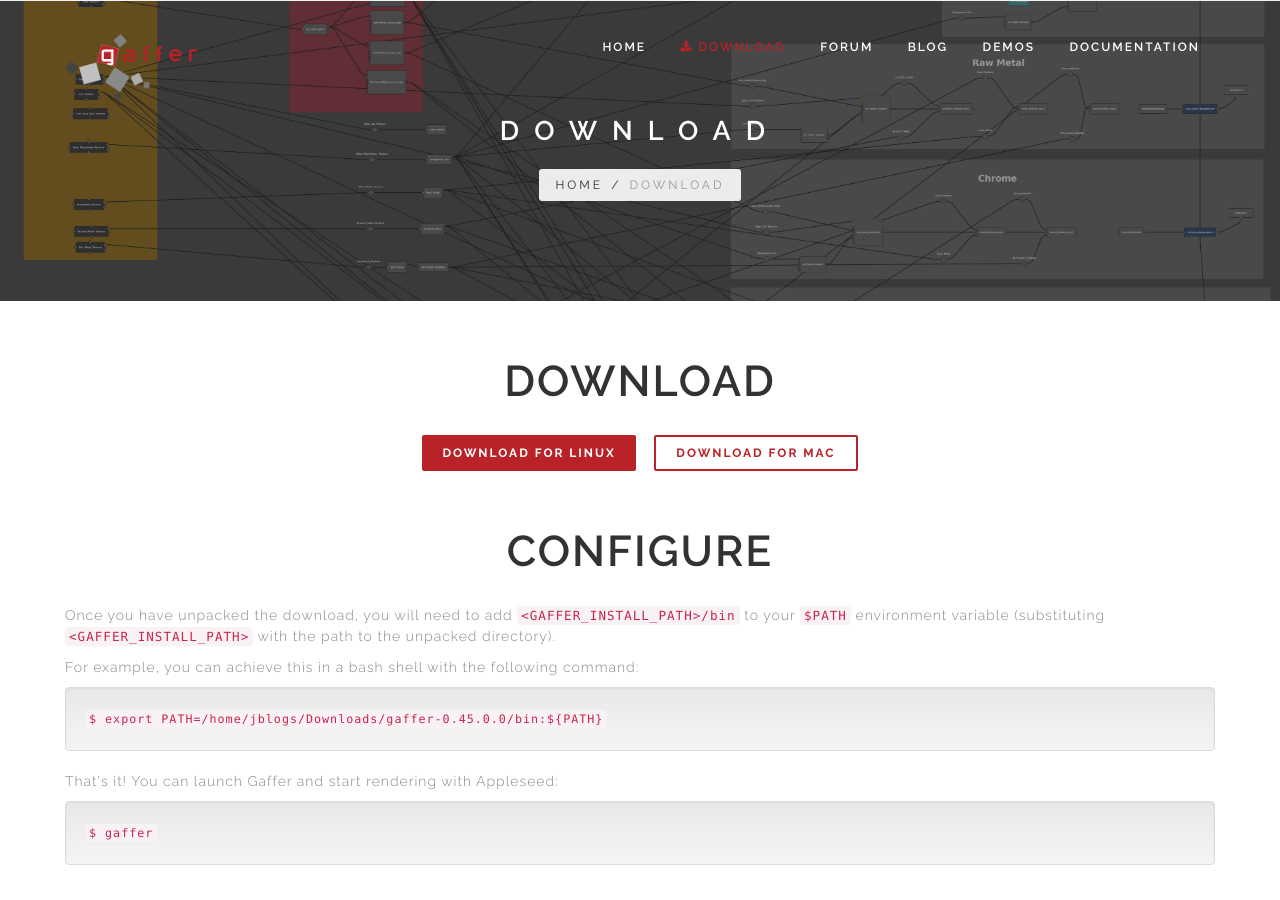
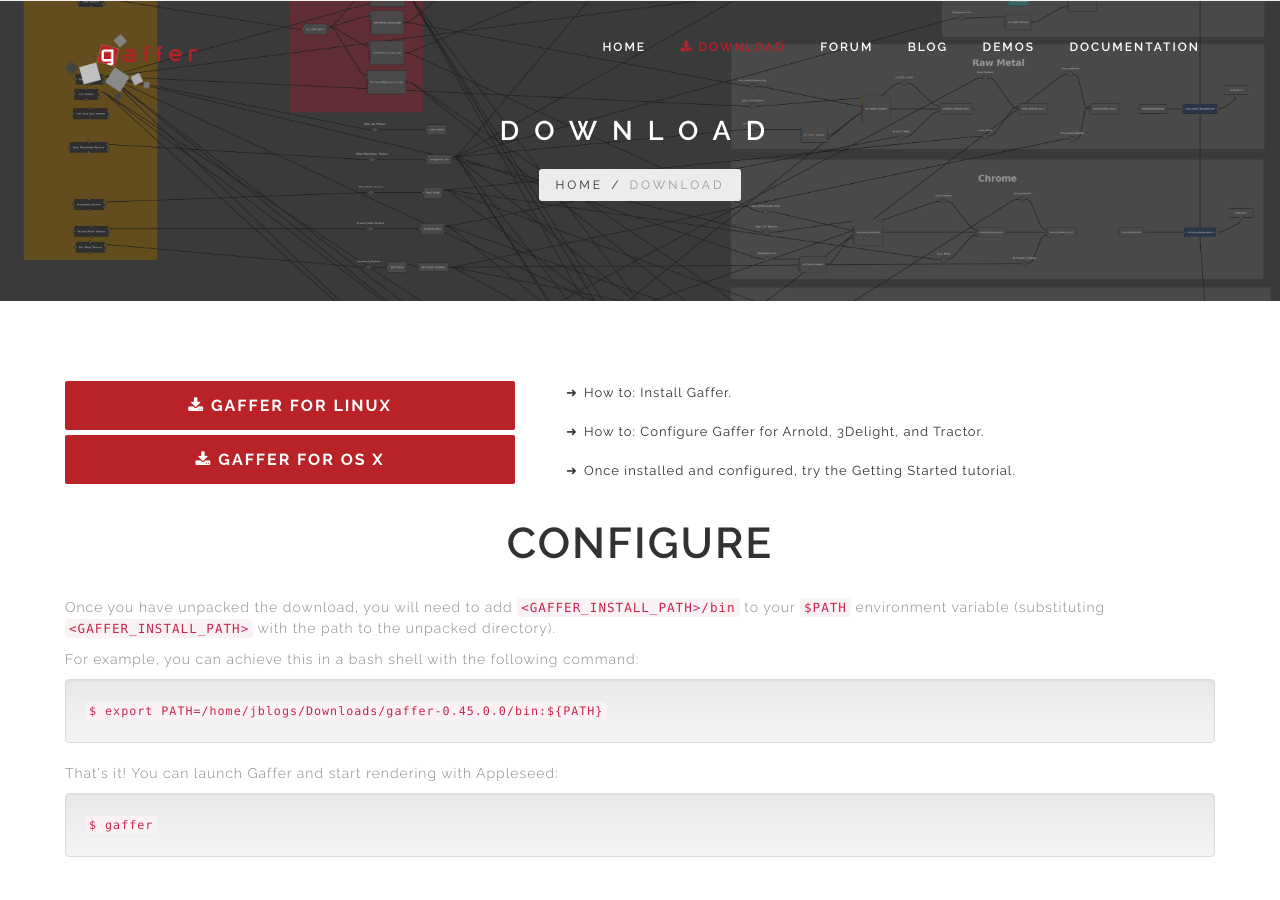
Before and after one commit to GafferHQ/gafferhq.github.io, a Jekyll site: the page built from download.html, in a window 1280 px wide and 900 px high. Built offline with Jekyll 4.4.1, drawn with Linux system fonts in a browser that asks for light colours.

Commit message:
download.html : Restyle main download buttons, add links to instructions

```diff
--- a/download.html
+++ b/download.html
@@ -8,18 +8,20 @@
 
 <!-- Content Section -->
 
-<section class="">
-    <div class="">
-        <section id="download" class="ptb-60 text-center">
-	    <h1>Download</h1>
-            <div class="container">
-                <br/>
-                <div>
-                    <a class="btn btn-md btn-color-b" href="https://github.com/ImageEngine/gaffer/releases/download/{{ site.latestGafferVersion }}/gaffer-{{ site.latestGafferVersion }}-linux.tar.gz">Download for Linux</a>
-		    <span class="btn-space-10 xs-hidden"></span>
-		       <a class="btn btn-lg btn-color-line" href="https://github.com/ImageEngine/gaffer/releases/download/{{ site.latestGafferVersion }}/gaffer-{{ site.latestGafferVersion }}-osx.tar.gz">Download for Mac</a>
+<section id="download" class="container">
+    <div class="row ptb-15 ptb-xs-30 pt-80">
+        <div class="col-sm-5 pb-xs-60 text-center">
+            <a class="btn btn-block btn-lg btn-color-a" style="font-size: 16px" href="https://github.com/ImageEngine/gaffer/releases/download/{{ site.latestGafferVersion }}/gaffer-{{ site.latestGafferVersion }}-linux.tar.gz"><i class="fa fa-download"></i>Gaffer for Linux</a>
+            <a class="btn btn-block btn-lg btn-color-a" style="font-size: 16px" href="https://github.com/ImageEngine/gaffer/releases/download/{{ site.latestGafferVersion }}/gaffer-{{ site.latestGafferVersion }}-osx.tar.gz"><i class="fa fa-download"></i>Gaffer for OS X</a>
                 </div>
+        <div class="col-sm-7">
+            <ul style="padding-left: 1em; list-style-type:'➜'">
+                <li class="pb-15" style="padding-left: 6px;">How to: <a href="{{ site.baseurl }}/documentation/Installation/index.html">Install Gaffer</a>.</li>
+                <li class="pb-15" style="padding-left: 6px;">How to: <a href="{{ site.basturl }}/documentation/Installation/index.html#configuring-3rd-party-tools">Configure Gaffer for Arnold, 3Delight, and Tractor</a>.</li>
+                <li class="pb-15" style="padding-left: 6px;">Once installed and configured, try the <a href="{{ site.baseurl }}/documentation/Tutorials/GettingStarted/index.html">Getting Started tutorial</a>.</li>
+            </ul>
             </div>
+    </div>
         </section>
 	<section id="configure">
             <div class="text-center">
```
